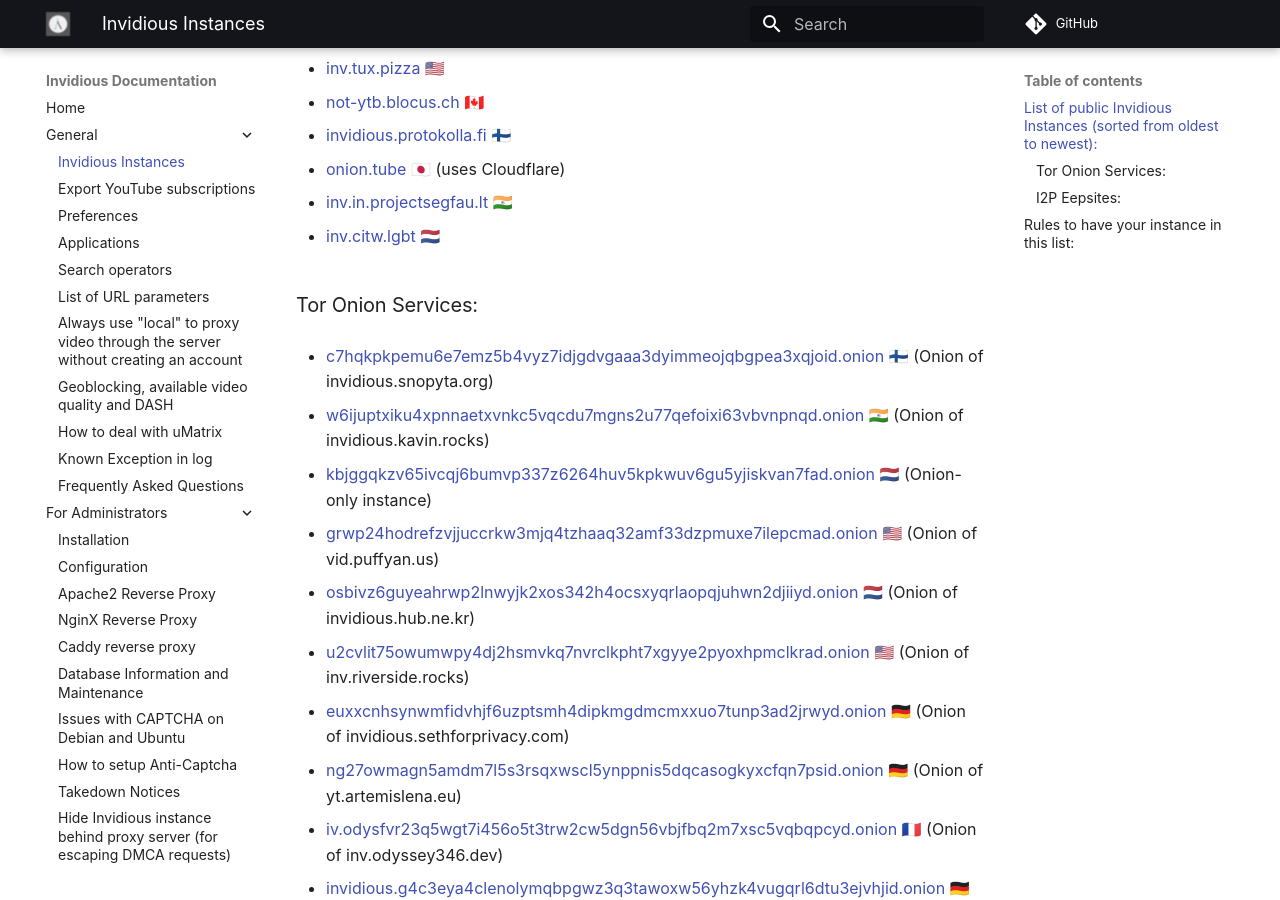
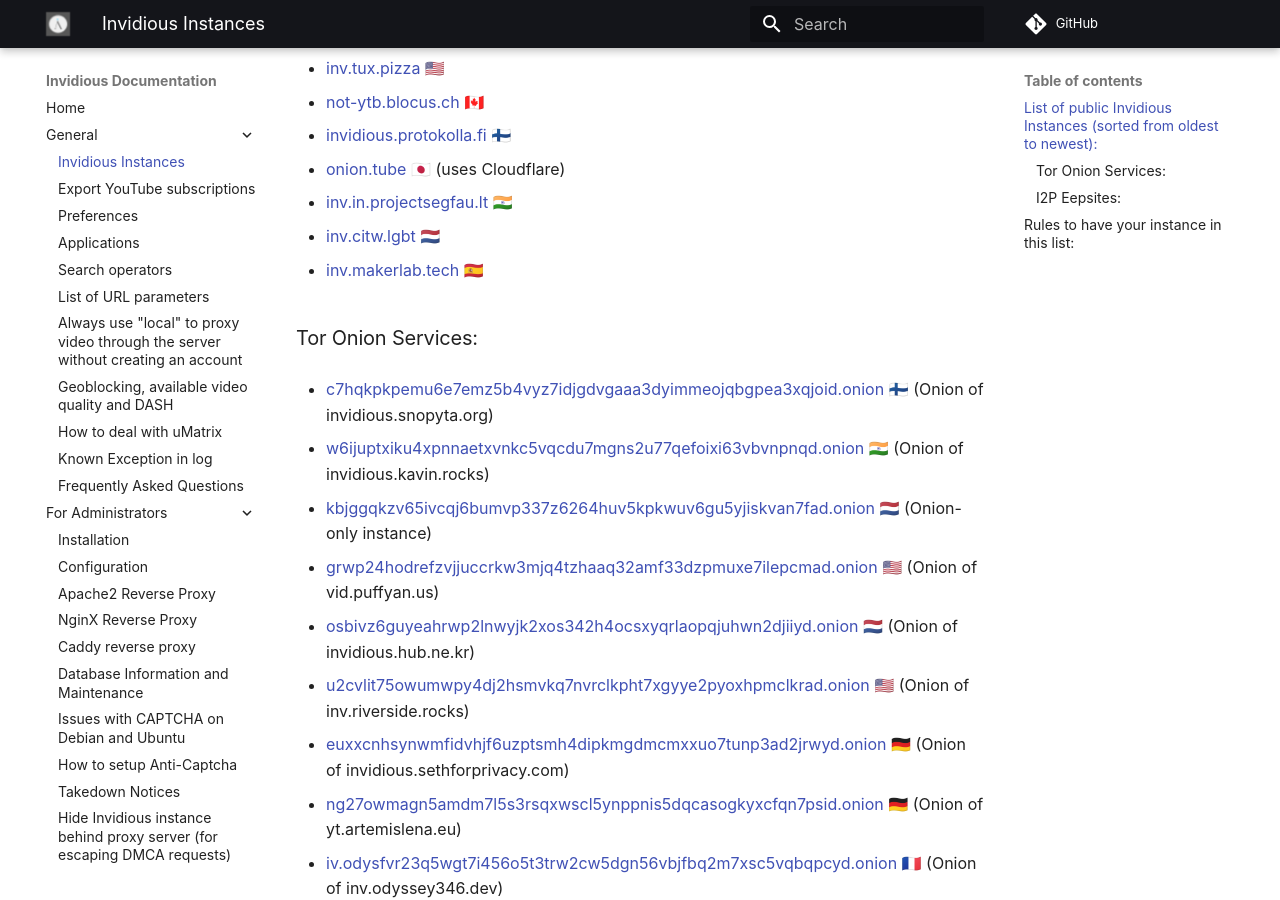
Before and after one commit to iv-org/documentation, an MkDocs documentation site: the page built from docs/instances.md, in a window 1280 px wide and 900 px high, scrolled down 1129 px. Built offline with MkDocs 1.6.1 and Material for MkDocs 9.7.7, drawn with Linux system fonts in a browser that asks for light colours; comment, search, counter and statistics services are not loaded.

Commit message:
add inv.makerlab.tech
close #392

```diff
--- a/docs/instances.md
+++ b/docs/instances.md
@@ -62,6 +62,8 @@
 
 * [inv.citw.lgbt](https://inv.citw.lgbt) 🇳🇱
 
+* [inv.makerlab.tech](https://inv.makerlab.tech) 🇪🇸
+
 ### Tor Onion Services:
 * [c7hqkpkpemu6e7emz5b4vyz7idjgdvgaaa3dyimmeojqbgpea3xqjoid.onion](http://c7hqkpkpemu6e7emz5b4vyz7idjgdvgaaa3dyimmeojqbgpea3xqjoid.onion) 🇫🇮 (Onion of invidious.snopyta.org)
 
```
